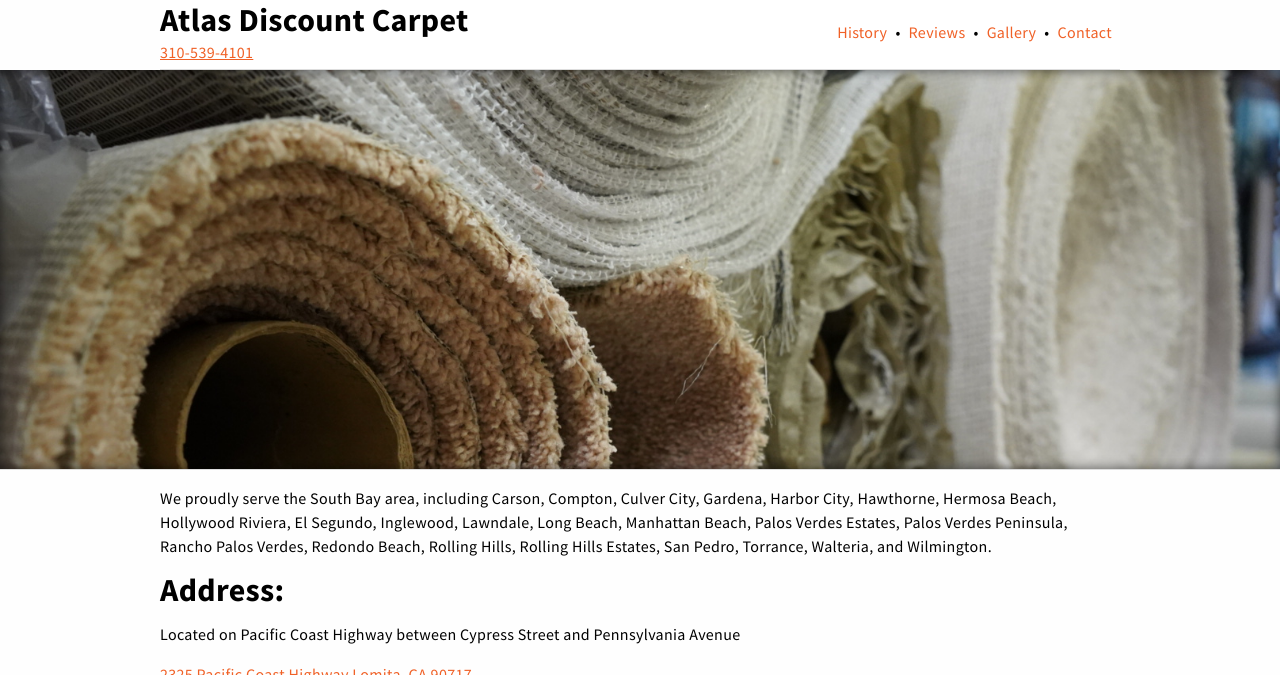
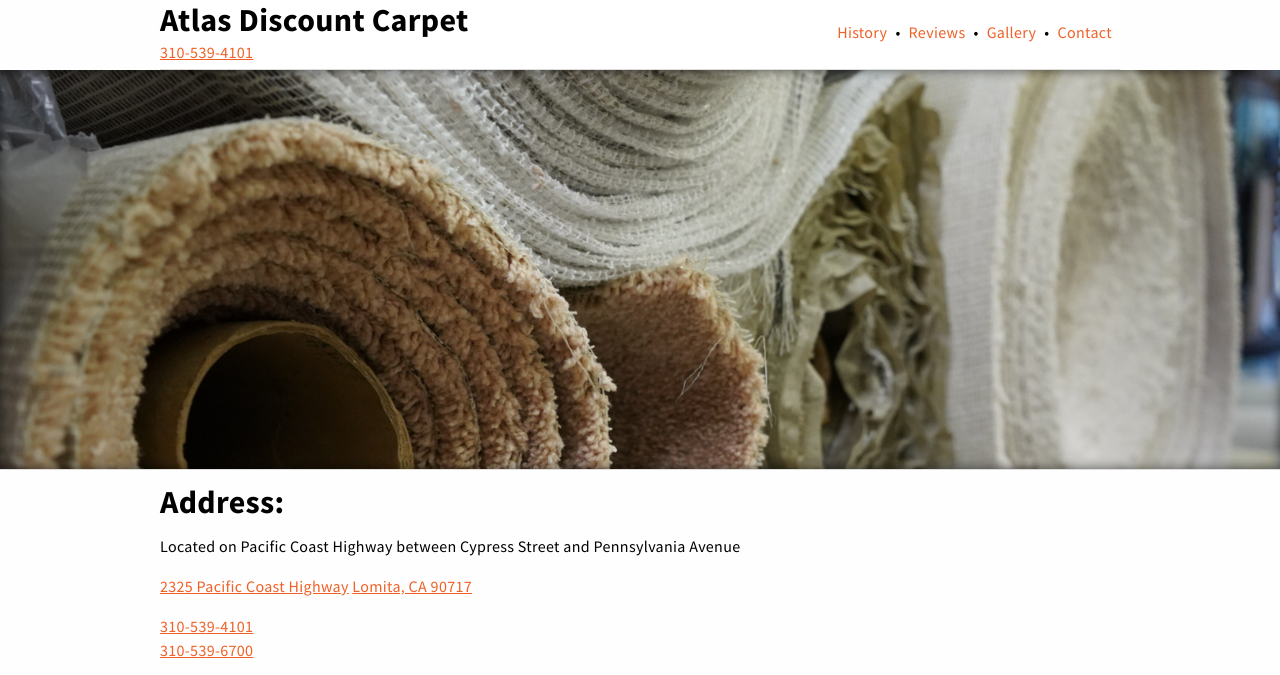
Before and after one commit to atlascarpetdev/atlascarpetdev.github.io, a Jekyll site: the page built from contact.md, in a window 1280 px wide and 900 px high, cut to the strip 0-675 px from the top of the window. Built offline with Jekyll 4.4.1, drawn with Linux system fonts in a browser that asks for light colours.

Commit message:
Update from Forestry.io Atlas Carpet dev updated contact.md

```diff
--- a/contact.md
+++ b/contact.md
@@ -6,6 +6,4 @@ layout: default
 permalink: "/contact.html"
 
 ---
-We proudly serve the South Bay area, including Carson, Compton, Culver City, Gardena, Harbor City, Hawthorne, Hermosa Beach, Hollywood Riviera, El Segundo, Inglewood, Lawndale, Long Beach, Manhattan Beach, Palos Verdes Estates, Palos Verdes Peninsula, Rancho Palos Verdes, Redondo Beach, Rolling Hills, Rolling Hills Estates, San Pedro, Torrance, Walteria, and Wilmington.
-
 {% include contact.html %}
```
